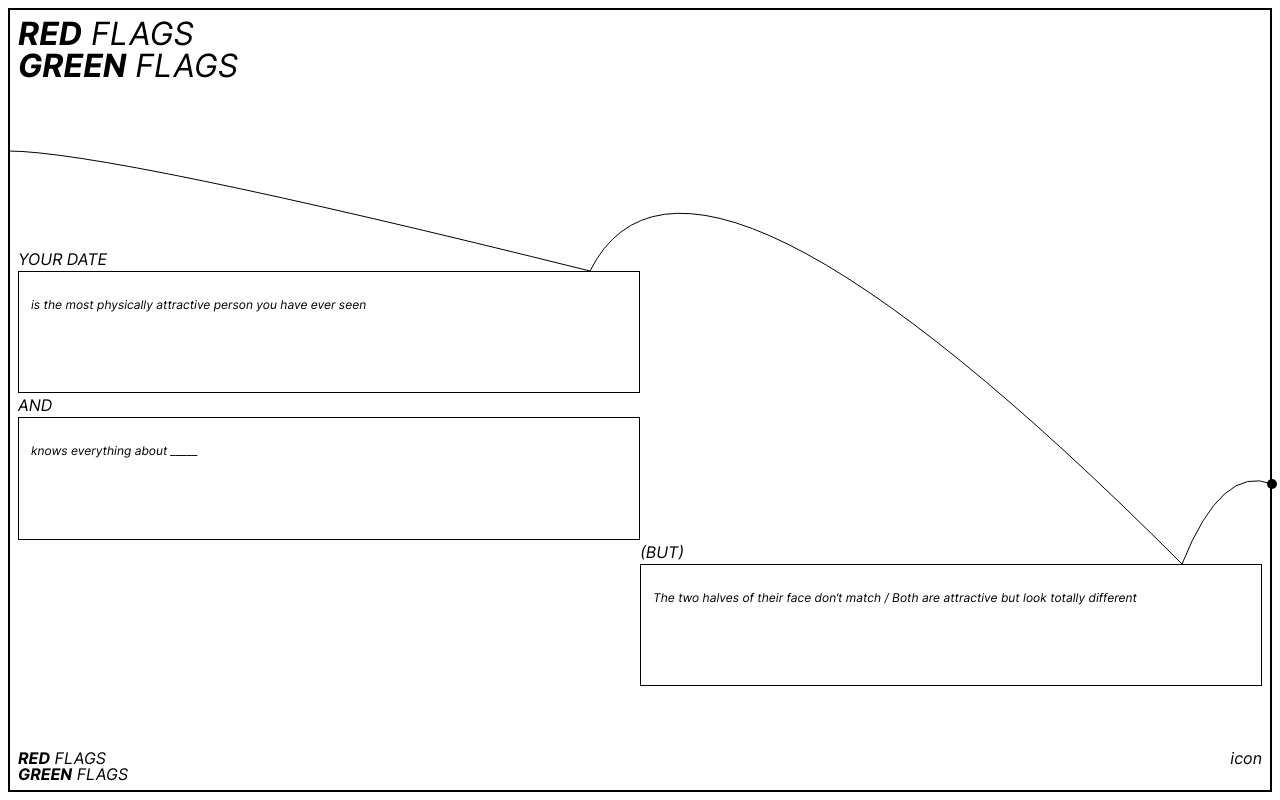
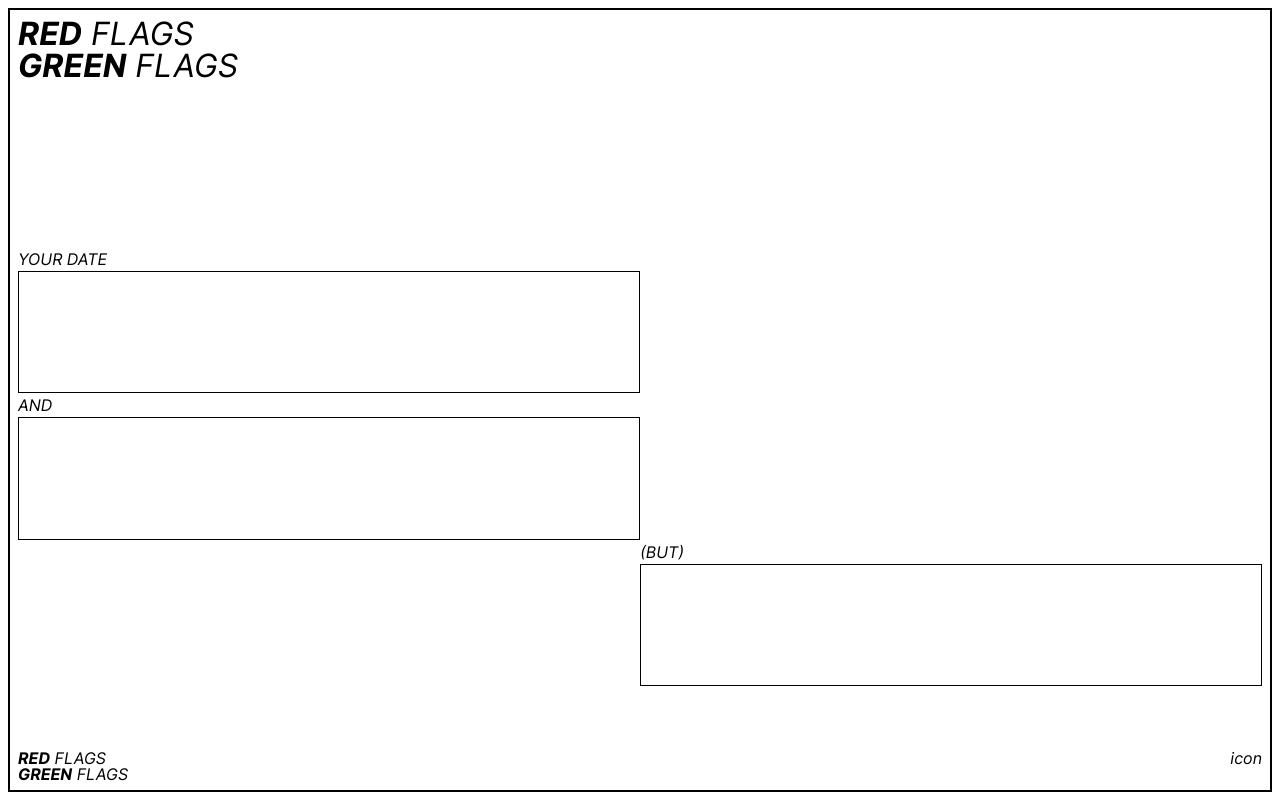
Before and after one commit to Tomtommytomtom/redflaggreenflag, a Vue app: page / in a window 1280 px wide. Built offline with nearby package versions, Linux system fonts and the light colour scheme.

Commit message:
Improve animation

```diff
--- a/src/components/Card.vue
+++ b/src/components/Card.vue
@@ -1,12 +1,13 @@
 <template>
-  <div class="box italic">
-    {{props.text}}
+  <div class="box italic flex items-center w-full">
+    {{visible ? props.text : ''}}
   </div>
 </template>
 
 <script setup>
 const props = defineProps({
-  text: String
+  text: String,
+  visible: Boolean,
 })
 </script>
 
--- a/src/components/NegativeColumn.vue
+++ b/src/components/NegativeColumn.vue
@@ -2,7 +2,7 @@
   <div>
     <span class="italic">(BUT)</span>
     <div v-for="(perk,index) in negatives" >
-      <Card :text="perk" :id="`${index}-negative`"/>
+      <Card :text="perk" :id="`${index}-negative`" :visible="props.visible[index]"/>
       <span class="italic" v-if="index !== negatives.length - 1">AND</span>
     </div>
   </div>
@@ -12,7 +12,8 @@
 import Card from "./Card.vue"
 
 const props = defineProps({
-  negatives: Array
+  negatives: Array,
+  visible: Array
 })
 </script>
 
--- a/src/components/PerksColumn.vue
+++ b/src/components/PerksColumn.vue
@@ -2,7 +2,7 @@
   <div>
     <span class="italic">YOUR DATE</span>
     <div v-for="(perk,index) in perks" >
-      <Card :text="perk" :id="`${index}-perk`"/>
+      <Card :text="perk" :id="`${index}-perk`" :visible="props.visible[index]"/>
       <span class="italic" v-if="index !== perks.length - 1">AND</span>
     </div>
   </div>
@@ -12,7 +12,8 @@
 import Card from "./Card.vue"
 
 const props = defineProps({
-  perks: Array
+  perks: Array,
+  visible: Array
 })
 </script>
 
--- a/src/path.js
+++ b/src/path.js
@@ -76,7 +76,7 @@ export const playFirstAnimation = (next) => {
     strokeDashoffset: [anime.setDashoffset, 0],
     easing: 'easeInCubic',
     complete: next,
-    duration: 1500,
+    duration: 800,
     // delay: function(el, i) { return i * 250 },
   })
 
@@ -90,7 +90,7 @@ export const playFirstAnimation = (next) => {
     translateY: p('y'),
     easing: 'easeInCubic',
     angle: p('angle'),
-    duration: 1500,
+    duration: 800,
   });
   showElement("#first-path")
 }
@@ -103,7 +103,8 @@ export const playSecondAnimation = (next) => {
     strokeDashoffset: [anime.setDashoffset, 0],
     easing,
     complete: next,
-    duration: 1500,
+
+    duration: 1000,
     delay: function(el, i) { return i * 250 },
   })
 
@@ -117,7 +118,7 @@ export const playSecondAnimation = (next) => {
     translateY: p('y'),
     easing,
     angle: p('angle'),
-    duration: 1500,
+    duration: 1000,
   });
   showElement("#second-path")
 }
@@ -129,7 +130,7 @@ export const playThirdAnimation = () => {
     targets:"#third-path",
     strokeDashoffset: [anime.setDashoffset, 0],
     easing,
-    duration: 400,
+    duration: 500,
     delay: function(el, i) { return i * 250 },
   })
 
--- a/src/views/Home.vue
+++ b/src/views/Home.vue
@@ -2,23 +2,21 @@
 <template>
 <div class="h-full p-2">
   <div id="outer-box" class="outer-box w-full p-2">
-    <!-- <div class="ball"></div> -->
     <Header/>
     <div class="grow-bottom-container">
       <div class="flex inner-box">
-        <PerksColumn class="w-1/2" :perks="green" />
+        <PerksColumn class="w-1/2" :perks="positives" :visible="visiblePositives" />
         <div class="w-1/2">
-          <PerksColumn style="visibility:hidden;" :perks="green" />
-          <NegativeColumn  :negatives="red"/>
+          <PerksColumn style="visibility:hidden;" :visible="visiblePositives" :perks="positives" />
+          <NegativeColumn  :negatives="negatives" :visible="visibleNegatives"/>
         </div>
       </div>
     </div>
     <Footer class="mt-16"/>
   </div>
-  <!-- <button @click="playAnimation">play animation</button> -->
 </div>
 </template>
-      <circle id="ball" cx="50" cy="50" r="5"/>
+
 <script setup>
 import { onMounted, ref } from "vue"
 import { nRandomPerks, nRandomNegatives } from "../utils"
@@ -26,24 +24,43 @@ import PerksColumn from "@/components/PerksColumn.vue"
 import NegativeColumn from "@/components/NegativeColumn.vue"
 import Header from "@/components/Header.vue"
 import Footer from "@/components/Footer.vue"
-import { addBouncePathToDocument, playAll } from "@/path"
+import { addBouncePathToDocument, playFirstAnimation, playSecondAnimation, playThirdAnimation } from "@/path"
 
-const red = ref([])
-const green = ref([])
+const negatives = ref([])
+const positives = ref([])
+
+const negativeCount = ref(1)
+const positiveCount = ref(2)
+
+const visiblePositives = ref([])
+const visibleNegatives = ref([])
 
 const reroll = () => {
-  green.value = nRandomPerks(2)
-  red.value = nRandomNegatives(1)
-  red.value[0] = `The two halves of their
-face don‘t match /
-Both are attractive but
-look totally different`
+  positives.value = nRandomPerks(positiveCount.value)
+  negatives.value = nRandomNegatives(negativeCount.value)
+  visiblePositives.value = Array(positiveCount.value).fill(false)
+  visibleNegatives.value = Array(negativeCount.value).fill(false)
 }
 reroll()
 
+const secondBounce = () => {
+  visibleNegatives.value = visibleNegatives.value.map(() => true)
+  playThirdAnimation()
+}
+
+const firstBounce = () => {
+  visiblePositives.value = visiblePositives.value.map(() => true)
+  playSecondAnimation(secondBounce)
+}
+
+const play = () => {
+  playFirstAnimation(firstBounce)
+}
+
+window.addEventListener("click",play)
+
 onMounted(() => {
   addBouncePathToDocument()
-  playAll()
 })
 </script>
 
```
